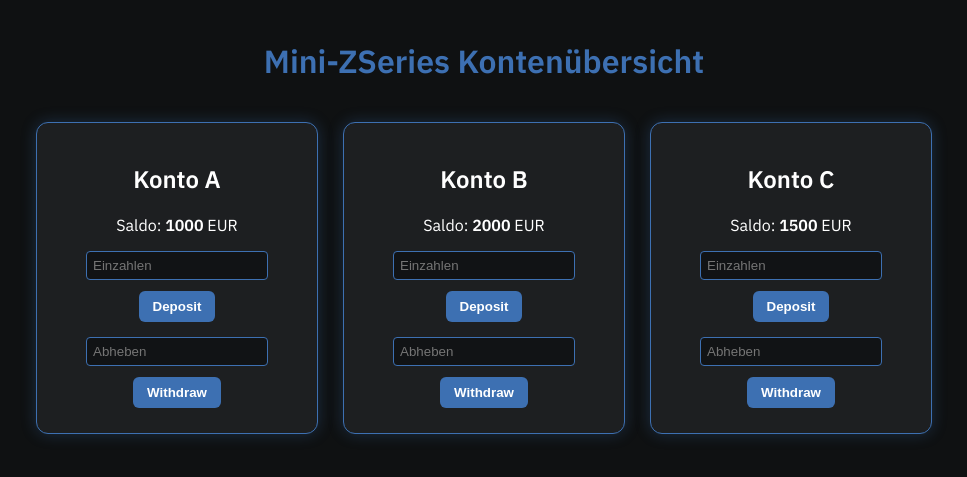
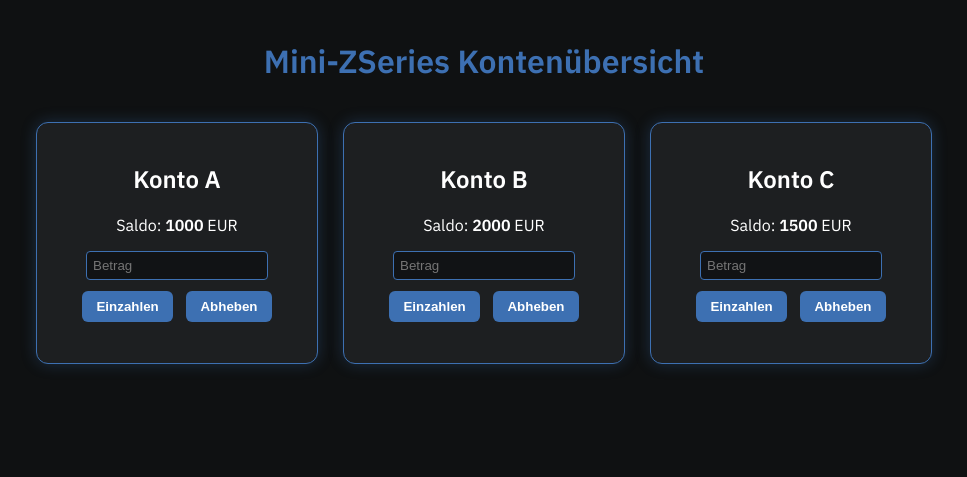
Before and after one commit to Caknesga/mini-zseries-odroid, a Flask app: page / in a window 1280 px wide. Shown: the top 477 px of the page, without its empty margins (156-1123 px from the left). Run offline with Flask 3, Linux system fonts and the light colour scheme.

```diff
--- a/workloads/transaction/templates/index.html
+++ b/workloads/transaction/templates/index.html
@@ -8,23 +8,59 @@
 </head>
 <body>
     <h1> Mini-ZSeries Kontenübersicht</h1>
+
     <div class="account-grid">
         {% for name, balance in accounts.items() %}
-        <div class="account-box">
-            <h2> Konto {{ name }}</h2>
-            <p>Saldo: <strong>{{ balance }}</strong> EUR</p>
-            <form action="/deposit" method="post">
-                <input type="hidden" name="account" value="{{ name }}">
-                <input type="number" name="amount" placeholder="Einzahlen">
-                <button type="submit">Deposit</button>
-            </form>
-            <form action="/withdraw" method="post">
-                <input type="hidden" name="account" value="{{ name }}">
-                <input type="number" name="amount" placeholder="Abheben">
-                <button type="submit"> Withdraw</button>
-            </form>
+        <div class="account-box" id="account-{{ name }}">
+            <h2>Konto {{ name }}</h2>
+            <p>Saldo: <strong id="balance-{{ name }}">{{ balance }}</strong> EUR</p>
+
+            <input type="number" id="amount-{{ name }}" placeholder="Betrag" min="0" step="1">
+            <div class="btn-row">
+                <button onclick="updateBalance('{{ name }}', 'deposit')">Einzahlen</button>
+                <button onclick="updateBalance('{{ name }}', 'withdraw')">Abheben</button>
+            </div>
+
+            <p id="status-{{ name }}" class="status"></p>
         </div>
         {% endfor %}
     </div>
+
+    <script>
+    async function updateBalance(account, action) {
+        const amountInput = document.getElementById(`amount-${account}`);
+        const amount = parseFloat(amountInput.value);
+        const statusEl = document.getElementById(`status-${account}`);
+        const balanceEl = document.getElementById(`balance-${account}`);
+
+        if (isNaN(amount) || amount <= 0) {
+            statusEl.textContent = " Ungültiger Betrag";
+            statusEl.style.color = "#da1e28"; // IBM Red
+            return;
+        }
+
+        try {
+            const response = await fetch(`/${action}`, {
+                method: "POST",
+                headers: {"Content-Type": "application/json"},
+                body: JSON.stringify({account: account, amount: amount})
+            });
+
+            const data = await response.json();
+
+            if (response.ok) {
+                balanceEl.textContent = data.balance;
+                statusEl.textContent = "Erfolgreich!";
+                statusEl.style.color = "#198038"; // IBM Green
+            } else {
+                statusEl.textContent = ` ${data.error}`;
+                statusEl.style.color = "#da1e28";
+            }
+        } catch (error) {
+            statusEl.textContent = "Verbindungsfehler";
+            statusEl.style.color = "#da1e28";
+        }
+    }
+    </script>
 </body>
 </html>
```
Also changed, not shown: docs/verification_report.md (+2 -3 lines).
